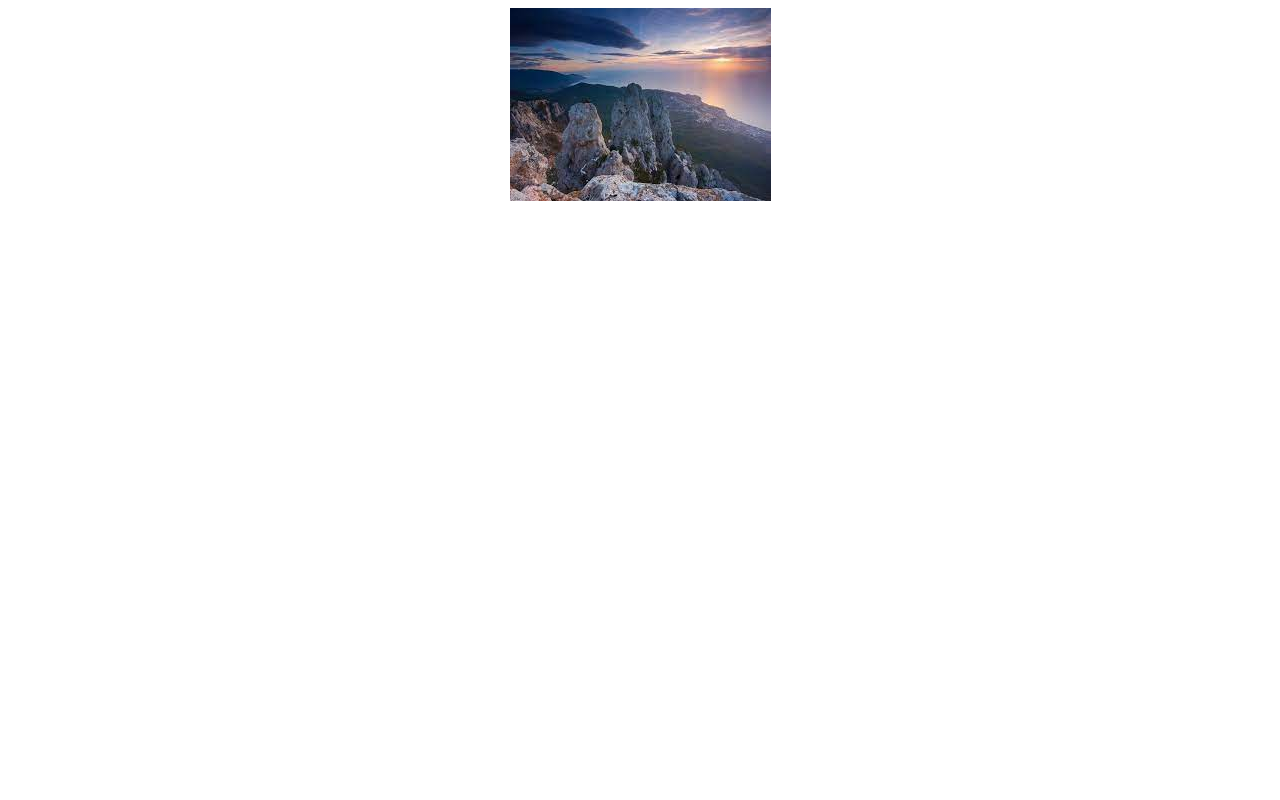
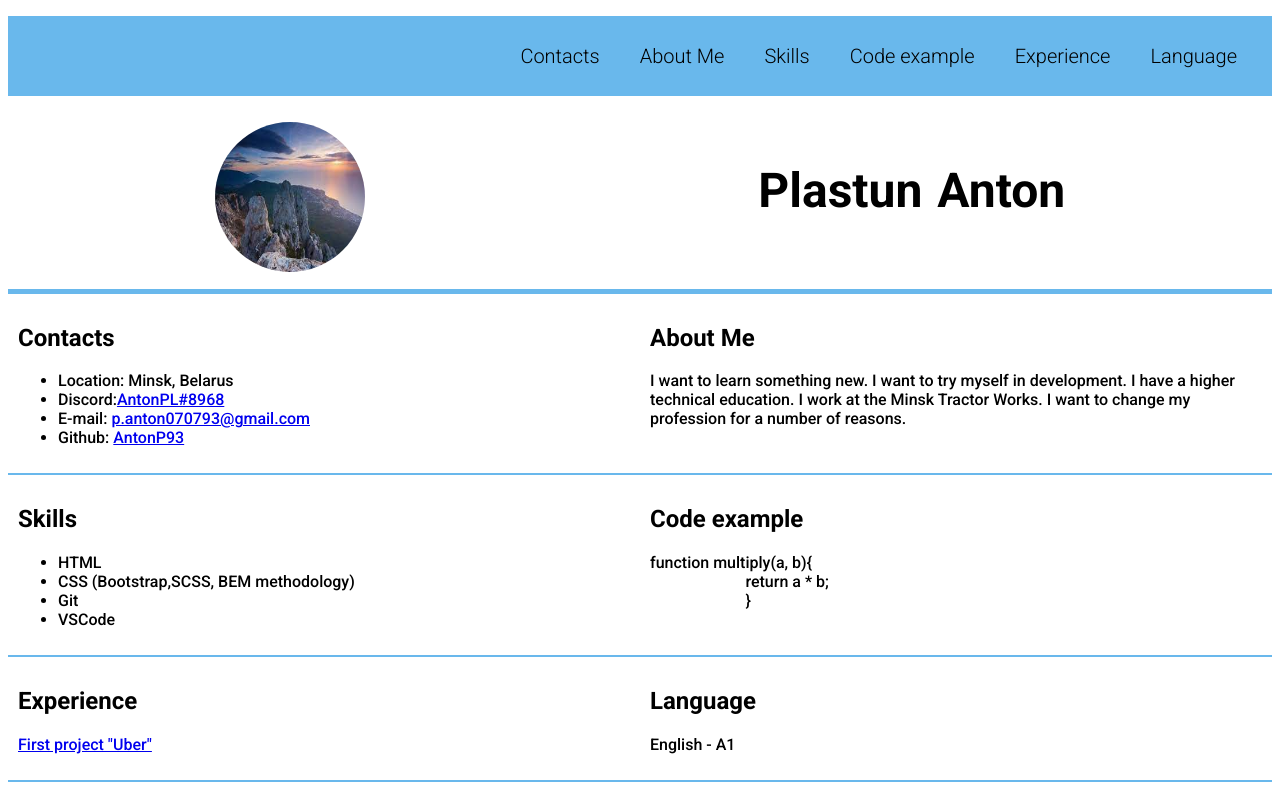
Before and after one commit to AntonP93/rsschool-cv, a plain HTML site: page index.html in a window 1280 px wide. Drawn offline with Linux system fonts and the light colour scheme.

Commit message:
docs: index,style,cv new

```diff
--- a/index.html
+++ b/index.html
@@ -4,11 +4,70 @@
     <meta charset="UTF-8">
     <meta http-equiv="X-UA-Compatible" content="IE=edge">
     <meta name="viewport" content="width=device-width, initial-scale=1.0">
+    <link rel="preconnect" href="https://fonts.gstatic.com">
+    <link href="https://fonts.googleapis.com/css2?family=Roboto:wght@100;300;500;700&display=swap" rel="stylesheet">
     <link rel="stylesheet" href="style.css">
-    <title>My_CV</title>
+    <title>CV</title>
 </head>
 <body>
-
-    <img src="img/images.jpeg" alt="foto12">
+    <div class="header">
+        <div class="container">
+            <div class="nav">
+                <ul class="nav-list">
+                    <li class="nav-item"><a href="#contacts" class="nav-link">Contacts</a></li>
+                    <li class="nav-item"><a href="#about_me" class="nav-link">About Me</a></li>
+                    <li class="nav-item"><a href="#skills" class="nav-link">Skills</a></li>
+                    <li class="nav-item"><a href="#code_example" class="nav-link">Code example</a></li>
+                    <li class="nav-item"><a href="#experience" class="nav-link">Experience</a></li>
+                    <li class="nav-item"><a href="#language" class="nav-link">Language</a></li>
+                </ul>
+            </div>
+        </div>
+    </div>
+    <div class="main">
+       <div class="container">
+            <div class="container_main-container">
+                <section class="section-profile">
+                    <div class="img-profile"><img src="img/images.jpeg" alt="image_profile"> </div>
+                    <div class="section-profile-title"><h1>Plastun Anton</h1>
+                    </div>
+                </section>
+                <section class="section-contacts" id="contacts" >
+                    <h2>Contacts</h2>
+                    <ul class="contact_items">
+                        <li class="contact_item">Location: Minsk, Belarus</li>
+                        <li class="contact_item">Discord:<a href="https://discord.com/">AntonPL#8968</a></li>
+                        <li class="contact_item">E-mail: <a href="https://mail.google.com/mail/u/0/#inbox">p.anton070793@gmail.com</a></li>
+                        <li class="contact_item">Github: <a href="https://github.com/AntonP93">AntonP93</a></li>
+                    </ul>
+                    </section>
+                <section class="section-about_me" id="about_me" >
+                    <h2>About Me</h2>
+                    <p>I want to learn something new. I want to try myself in development. I have a higher technical education. I work at the Minsk Tractor Works. I want to change my profession for a number of reasons.</p>
+                </section>
+                <section class="section-skills" id="skills">
+                    <h2>Skills</h2>
+                    <ul class="skills_items">
+                        <li class="skills_item">HTML</li>
+                        <li class="skills_item">CSS (Bootstrap,SCSS, BEM methodology)</li>
+                        <li class="skills_item">Git</li>
+                        <li class="skills_item">VSCode</li>
+                    </ul>
+                </section>
+                <section class="section-code_example" id="code_example">
+                    <h2>Code example</h2>
+                    <pre class="code"><code>function multiply(a, b){
+                        return a * b;
+                        }</code></pre>
+                </section>
+                <section class="section-experience" id="experience">
+                    <h2>Experience</h2>
+                    <a href="https://antonp93.github.io/">First project "Uber"</a></section>
+                <section class="section-language" id="language">
+                    <h2>Language</h2>
+                    <p>English  - A1</p></section>
+            </div>
+       </div>
+    </div>
 </body>
 </html>
--- a/style.css
+++ b/style.css
@@ -1,4 +1,66 @@
-img {
-    display: block;
+* {
+    font-family: 'Roboto', sans-serif;
+    box-sizing: border-box;
+}
+html {
+    scroll-behavior: smooth;
+  }
+.container{
+    max-width: 1440px;
     margin: 0 auto;
 }
+.header{
+   display: block;
+   background-color: rgb(105, 184, 236);
+
+}
+.nav-list{
+    display: flex;
+    justify-content: flex-end;
+    align-items: center;
+    list-style-type: none;
+    padding: 15px;
+}
+.nav-link {
+    padding: 0 20px;
+    line-height: 50px;
+    text-decoration:none;
+    transition: 0.5s all;
+    font-size: 20px;
+    font-weight: 300;
+    line-height: 50px;
+    color: #000;
+}
+.nav-item a:hover {
+    color: #fff;
+}
+.container_main-container {
+    display: flex;
+    flex-wrap: wrap;
+    justify-content: space-between;
+}
+.section-profile {
+    display: flex;
+    justify-content: space-around;
+    width: 100%;
+    border-bottom:5px solid rgb(105, 184, 236)  ;
+}
+.section-profile-title{
+    position: relative;
+    padding: 0;
+    margin-bottom: 20px;
+    color: #000000;
+    font-size: 32px;
+    font-weight: 300;
+    word-spacing: 3px;
+}
+img {
+    width: 150px;
+    height: 150px;
+    border-radius: 50%;
+}
+section {
+    width: 50%;
+    border-bottom:2px solid rgb(105, 184, 236) ;
+    padding: 10px;
+}
```
Also changed, not shown: 1 other file.
